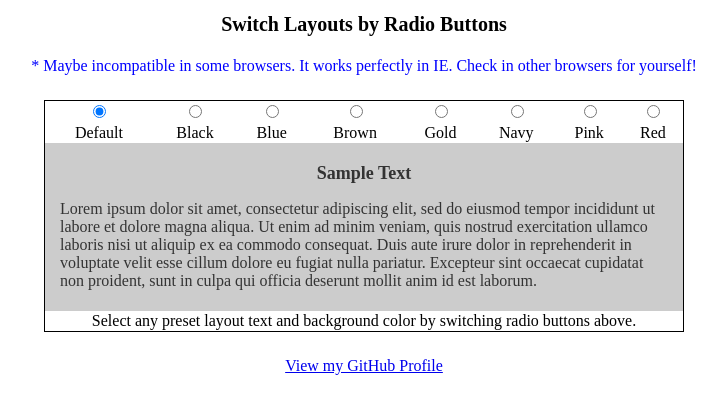
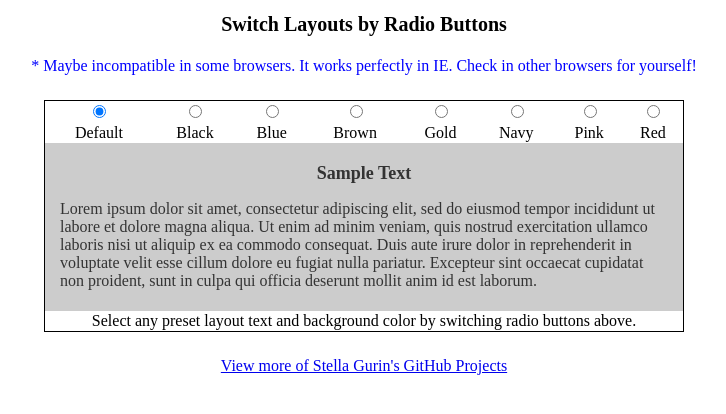
Before and after one commit to stellagurin/Switch-Layout, a plain HTML site: page index.html in a window 1280 px wide. Shown: the whole page, without its empty margins (276-1002 px from the left). Drawn offline with nearby package versions, Linux system fonts and the light colour scheme.

Commit message:
Update index.html

```diff
--- a/index.html
+++ b/index.html
@@ -78,7 +78,7 @@
 		</td>
 	</tr>
 </table>
-<p class="center"><a href="https://github.com/stellagurin">View my GitHub Profile</a></p>
+<p class="center"><a href="https://github.com/stellagurin">View more of Stella Gurin's GitHub Projects</a></p>
 <script src="http://ajax.googleapis.com/ajax/libs/jquery/1/jquery.min.js"></script>
 <script src="switch.js"></script>
 </body>
```
